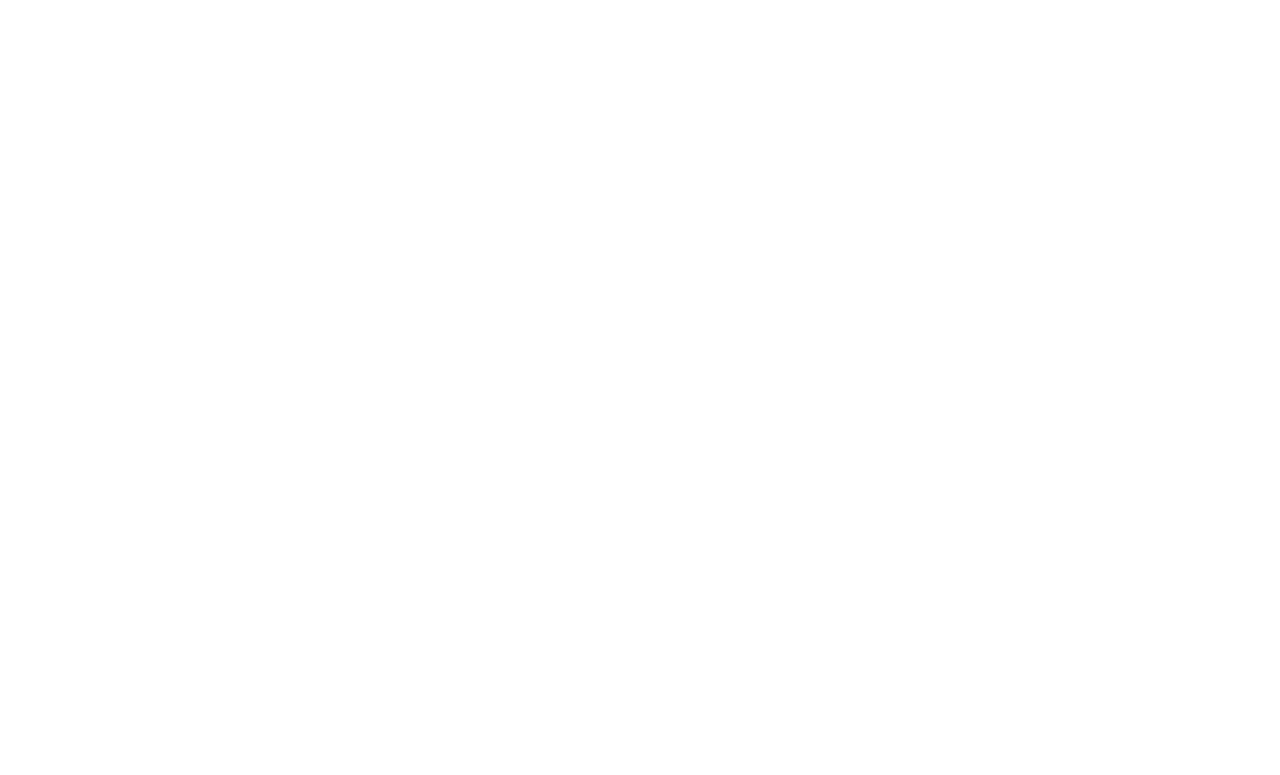
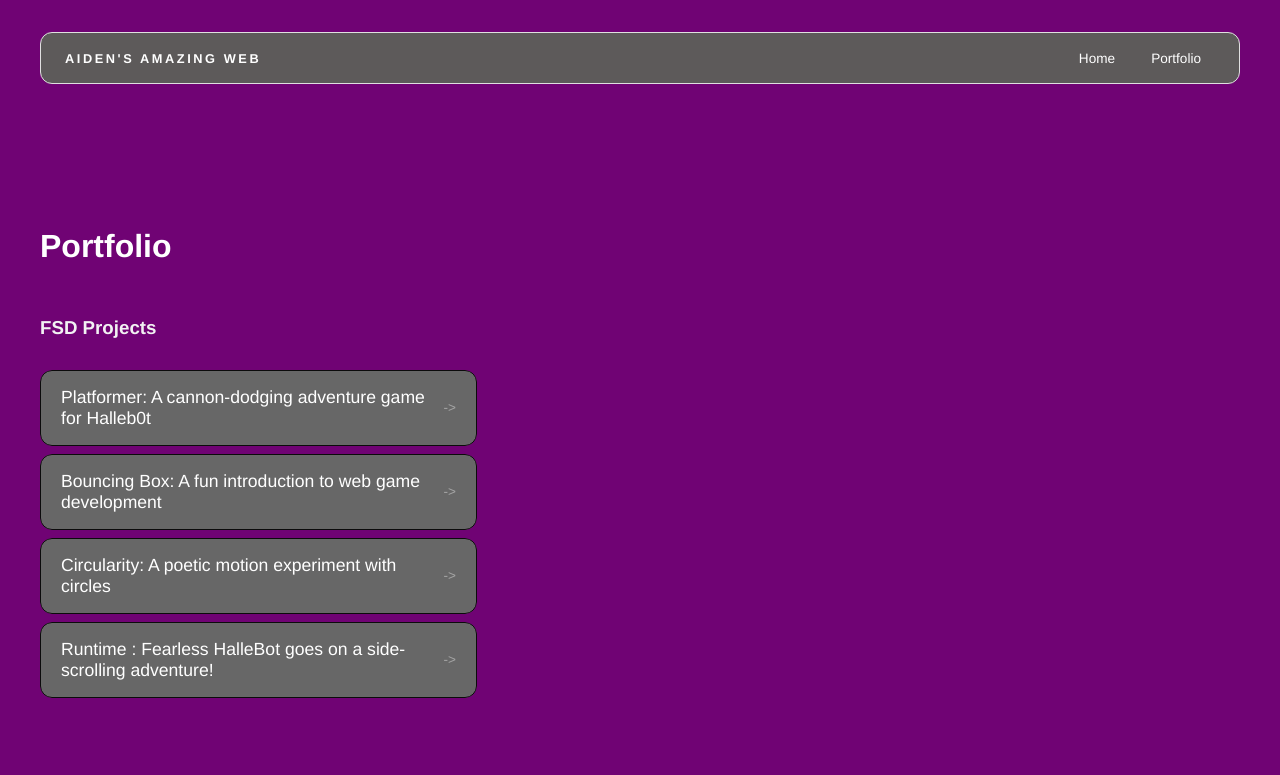
Before and after one commit to AidenCtoClean/AidenCtoClean.github.io, a plain HTML site: page portfolio.html in a window 1280 px wide. Drawn offline with Linux system fonts and the light colour scheme.

Commit message:
add portfolio page to website

```diff
--- /dev/null
+++ b/=style.css
@@ -0,0 +1,52 @@
+/* Portfolio styles */
+.content h1 {
+  color: rgb(255, 0, 0);
+}
+
+#portfolio {
+  list-style: none;
+  margin: 0;
+  padding: 0;
+  width: 100%;
+  display: flex;
+  flex-direction: column;
+  gap: 8px;
+}
+
+#portfolio li {
+  border-radius: 12px;
+  overflow: hidden;
+}
+
+#portfolio a {
+  display: flex;
+  justify-content: space-between;
+  align-items: center;
+  text-decoration: none;
+  color: #fbff07;
+  padding: 16px 20px;
+  font-size: 1.1rem;
+  font-weight: 500;
+  background: #f6f6f6;
+  border: 1px solid #000000;
+  border-radius: 12px;
+  transition: background 0.25s ease, color 0.25s ease, transform 0.25s ease;
+}
+
+#portfolio a:hover {
+  background: #6fff00;
+  color: #ffffff;
+  transform: translateX(4px);
+}
+
+#portfolio a::after {
+  content: "->";
+  font-size: 0.85rem;
+  opacity: 0.4;
+  transition: opacity 0.25s ease;
+  white-space: nowrap;
+}
+
+#portfolio a:hover::after {
+  opacity: 1;
+}
--- a/portfolio.html
+++ b/portfolio.html
@@ -0,0 +1,47 @@
+<!DOCTYPE html>
+<html>
+  <head>
+    <title>AIDEN'S AMAZING WEB</title>
+    <link rel="stylesheet"
+    href="style.css" />
+  </head>
+
+  <body>
+    <!-- All content goes here -->
+    <div id="all-contents">
+      <nav>
+<h1> AIDEN'S AMAZING WEB</h1>
+<ul id="nav-ul">
+  <li class="nav-li">
+<a href="index.html">Home</a>
+  </li>
+  <li class="nav-li">
+    <a href="portfolio.html">Portfolio</a>
+  </li>
+</ul>
+ </nav>
+ <main>
+<div class="content">
+  <h1>Portfolio</h1>
+  <h3>FSD Projects</h3>
+  <ul id="portfolio">
+<li>
+  <a href="fsd-projects/platformer/">Platformer: A cannon-dodging adventure game for Halleb0t</a>
+</li>
+<li>
+  <a href="fsd-projects/bouncing-box/">Bouncing Box: A fun introduction to web game development</a>
+</li>
+<li>
+  <a href="fsd-projects/circularity/">Circularity: A poetic motion experiment with circles</a>
+</li>
+<li>
+ <a href="fsd-projects/runtime/">Runtime : Fearless HalleBot goes on a side-scrolling adventure!</a>
+</li>
+
+  </ul>
+  <!-- ASD Projects will go here -->
+</div>
+      </main>
+    </div>
+  </body>
+</html>
--- a/style.css
+++ b/style.css
@@ -161,3 +161,55 @@
   background: #59035f;
   color: #9b9a9a;
 }
+/* Portfolio styles */
+.content h1 {
+  color: rgb(255, 255, 255);
+}
+
+#portfolio {
+  list-style: none;
+  margin: 0;
+  padding: 0;
+  width: 100%;
+  display: flex;
+  flex-direction: column;
+  gap: 8px;
+}
+
+#portfolio li {
+  border-radius: 12px;
+  overflow: hidden;
+}
+
+#portfolio a {
+  display: flex;
+  justify-content: space-between;
+  align-items: center;
+  text-decoration: none;
+  color: #ffffff;
+  padding: 16px 20px;
+  font-size: 1.1rem;
+  font-weight: 500;
+  background: #676767;
+  border: 1px solid #0b0b0b;
+  border-radius: 12px;
+  transition: background 0.25s ease, color 0.25s ease, transform 0.25s ease;
+}
+
+#portfolio a:hover {
+  background: #3d0b41;
+  color: #898989;
+  transform: translateX(4px);
+}
+
+#portfolio a::after {
+  content: "->";
+  font-size: 0.85rem;
+  opacity: 0.4;
+  transition: opacity 0.25s ease;
+  white-space: nowrap;
+}
+
+#portfolio a:hover::after {
+  opacity: 1;
+}
```
Also changed, not shown: index.html (+1 -1 lines).
